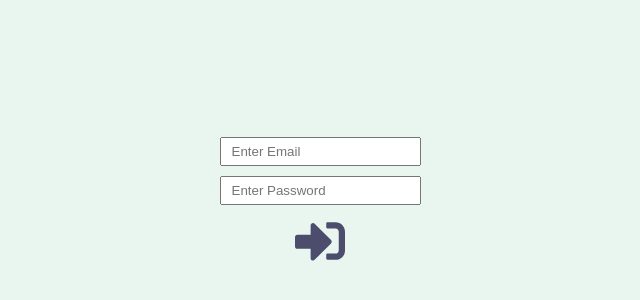
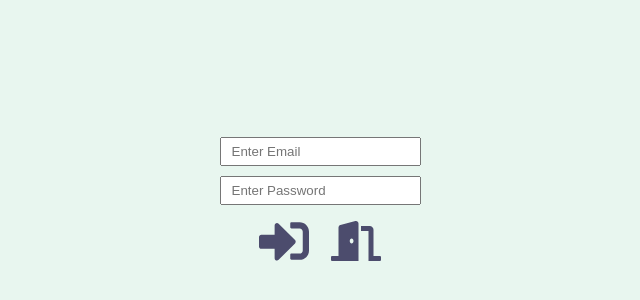
Before and after one commit to LtCodename/vocable, a React (Create React App) app: page /main in a window 1280 px wide. Shown: the part 198-498 px from the top of the page, without its empty margins (320-960 px from the left). Built offline with nearby package versions, Linux system fonts and the light colour scheme; no server answers; the database is empty.

Commit message:
demo user

```diff
--- a/src/components/Authentication/AuthModule.tsx
+++ b/src/components/Authentication/AuthModule.tsx
@@ -1,7 +1,7 @@
 import React, { useState, useEffect } from "react";
 import fire from "../../Firebase";
-import { FlexColumn, IconButton } from "../styled";
-import { AuthInput, LoginIcon } from "./styled";
+import { FlexColumn, FlexRow, IconButton } from "../styled";
+import { AuthInput, DemoIcon, LoginIcon } from "./styled";
 import { useSelector } from "react-redux";
 import { AppState } from "../../redux/store";
 
@@ -23,8 +23,6 @@ const AuthModule: React.FC<any> = () => {
   }, [authData]);
 
   const handleAuth = (): void => {
-    if (authorized) {
-    } else {
     fire
       .auth()
       .signInWithEmailAndPassword(emailInputValue, passwordInputValue)
@@ -32,7 +30,16 @@ const AuthModule: React.FC<any> = () => {
       .catch((error) => {
         console.log(error.message);
       });
-    }
+  };
+
+  const handleDemo = (): void => {
+    fire
+      .auth()
+      .signInWithEmailAndPassword("chernenko.eu@gmail.com", "qwerty1")
+      .then(() => {})
+      .catch((error) => {
+        console.log(error.message);
+      });
   };
 
   const handleChange = (e: React.ChangeEvent<HTMLInputElement>) => {
@@ -67,9 +74,14 @@ const AuthModule: React.FC<any> = () => {
           />
         </>
       )}
+      <FlexRow>
         <IconButton onClick={handleAuth}>
           <LoginIcon />
         </IconButton>
+        <IconButton onClick={handleDemo}>
+          <DemoIcon />
+        </IconButton>
+      </FlexRow>
     </FlexColumn>
   );
 };
--- a/src/components/Authentication/styled.ts
+++ b/src/components/Authentication/styled.ts
@@ -10,4 +10,11 @@ export const LoginIcon = styled(Icon)`
   background-image: url("/icons/login.svg");
   width: 50px;
   height: 50px;
+  margin-right: 10px;
 `;
+
+export const DemoIcon = styled(Icon)`
+  background-image: url("/icons/demo.svg");
+  width: 50px;
+  height: 50px;
+`;
```
Also changed, not shown: public/icons/demo.svg (added). Lines whose indentation alone changed are shown as unchanged.
